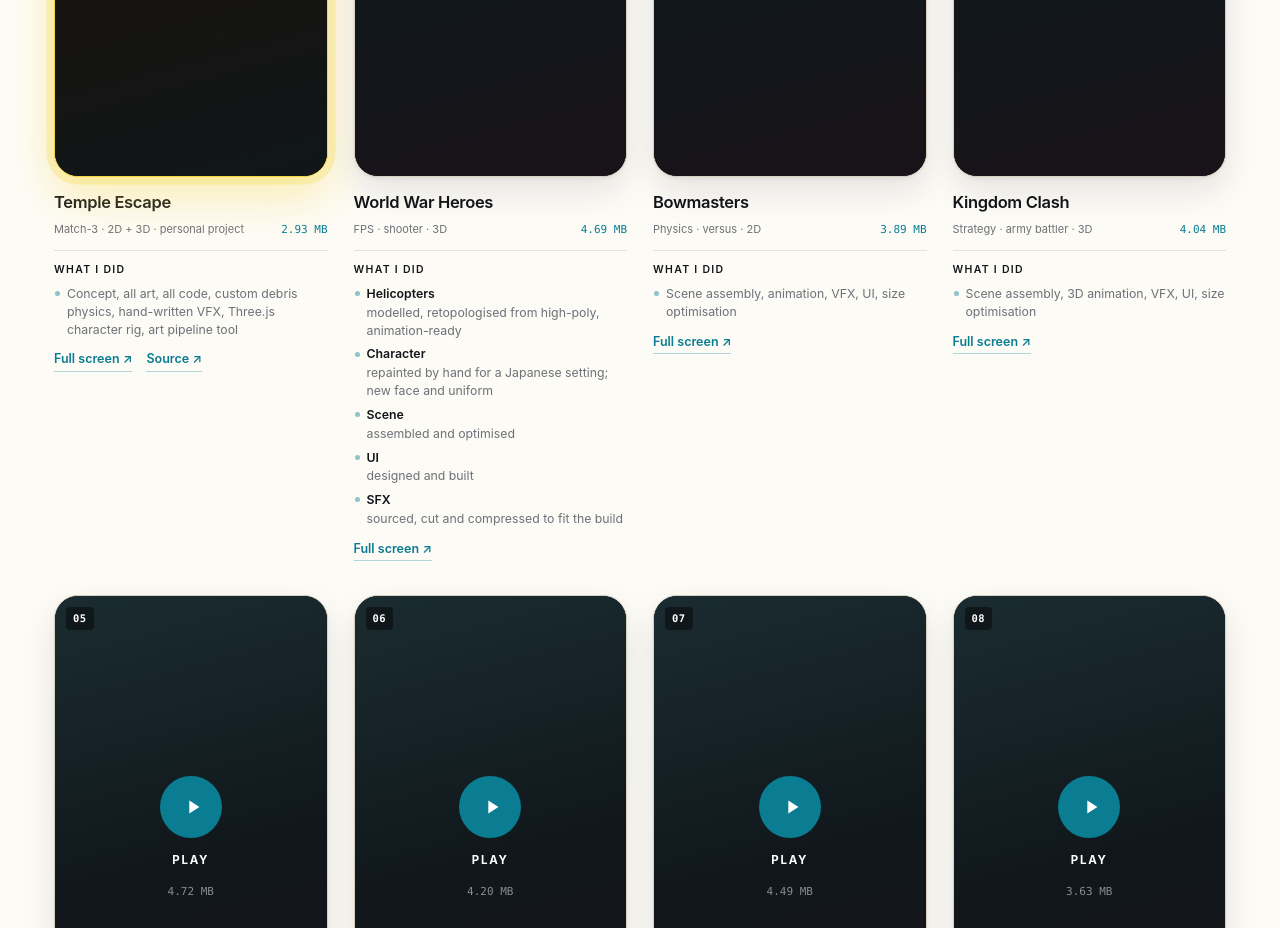
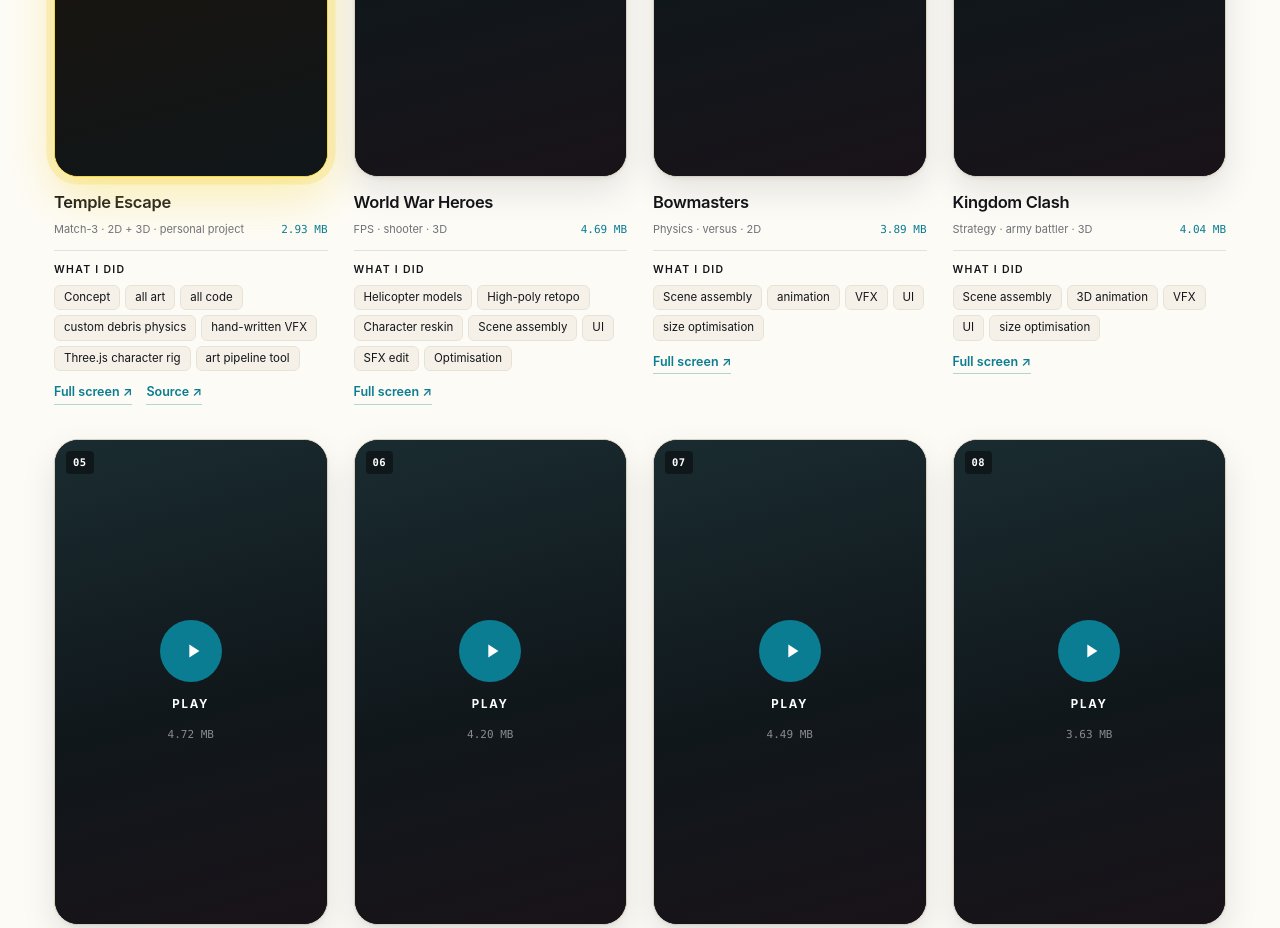
Before and after one commit to omnomnom08/playables, a plain HTML site: page index.html in a window 1280 px wide. Shown: the part 1550-2478 px from the top of the page. Drawn offline with Linux system fonts and the light colour scheme.

Commit message:
Credits as short chips; update playable-description skill

```diff
--- a/index.html
+++ b/index.html
@@ -313,12 +313,9 @@ section[id],header[id]{scroll-margin-top:84px}
   font-size:12.5px;color:var(--mid);line-height:1.55}
 .pinfo .did b{color:var(--ink);font-weight:600;display:block;font-size:10.5px;
   letter-spacing:1.3px;text-transform:uppercase;margin-bottom:7px}
-.pinfo .did ul{list-style:none;margin:0;padding:0;display:grid;gap:6px}
-.pinfo .did li{position:relative;padding-left:13px;font-size:12.3px;line-height:1.45}
-.pinfo .did li::before{content:"";position:absolute;left:1px;top:.5em;width:5px;height:5px;
-  border-radius:50%;background:var(--ac);opacity:.45}
-.pinfo .did li i{font-style:normal;color:var(--ink);font-weight:600;
-  display:block;margin-bottom:1px}
+.pinfo .did ul{list-style:none;margin:0;padding:0;display:flex;flex-wrap:wrap;gap:5px}
+.pinfo .did li{font-size:11.5px;line-height:1.35;color:var(--ink);background:var(--pa2);
+  border:1px solid var(--rule);padding:4px 9px;border-radius:6px;white-space:nowrap}
 .pinfo .acts{display:flex;gap:14px;margin-top:11px;flex-wrap:wrap}
 .lnk{font-size:12.5px;font-weight:600;color:var(--ac);
   border-bottom:1px solid rgba(10,125,146,.3);padding-bottom:1px;transition:border-color .2s}
@@ -704,11 +701,8 @@ var PLAYABLES = [
 
   { slug:"world-war-heroes", title:"World War Heroes", size:"4.69 MB",
     tags:"FPS · shooter · 3D",
-    did:["Helicopters — modelled, retopologised from high-poly, animation-ready",
-         "Character — repainted by hand for a Japanese setting; new face and uniform",
-         "Scene — assembled and optimised",
-         "UI — designed and built",
-         "SFX — sourced, cut and compressed to fit the build"] },
+    did:["Helicopter models","High-poly retopo","Character reskin",
+         "Scene assembly","UI","SFX edit","Optimisation"] },
 
   { slug:"bowmasters", title:"Bowmasters", size:"3.89 MB",
     tags:"Physics · versus · 2D",
@@ -788,11 +782,8 @@ var PLAYABLES = [
         '<div class="sub"><span class="tg">' + esc(p.tags) + "</span>" +
           '<span class="sz">' + esc(p.size) + "</span></div>" +
         '<div class="did"><b>What I did</b><ul>' +
-          (Array.isArray(p.did) ? p.did : [p.did]).map(function (d) {
-            var i = d.indexOf("—");
-            return i > 0
-              ? "<li><i>" + esc(d.slice(0, i).trim()) + "</i>" + esc(d.slice(i + 1).trim()) + "</li>"
-              : "<li>" + esc(d) + "</li>";
+          (Array.isArray(p.did) ? p.did : String(p.did).split(/,s*/)).map(function (d) {
+            return "<li>" + esc(d) + "</li>";
           }).join("") + "</ul></div>" +
         (p.ph ? "" : '<div class="acts">' +
           '<a class="lnk" href="play/' + esc(p.slug) + '.html" target="_blank" rel="noopener">Full screen ↗</a>' +
```
